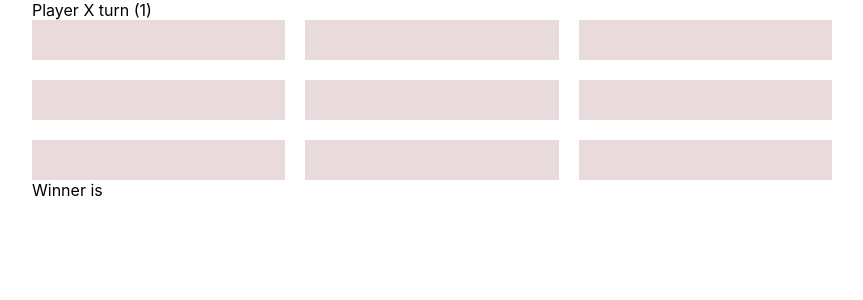
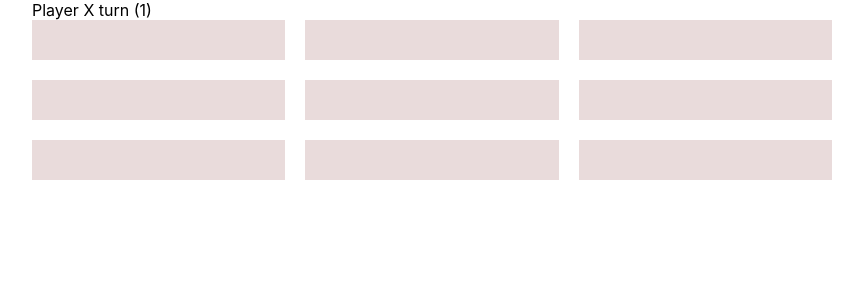
Before and after one commit to Dariuszb94/Tic, a React (Create React App) app: page / in a window 1280 px wide. Shown: the top 300 px of the page, without its empty margins (208-1071 px from the left). Built offline with nearby package versions, Linux system fonts and the light colour scheme.

Commit message:
winner display

```diff
--- a/public/index.html
+++ b/public/index.html
@@ -24,7 +24,7 @@
       work correctly both with client-side routing and a non-root public URL.
       Learn how to configure a non-root public URL by running `npm run build`.
     -->
-    <title>React App</title>
+    <title>Tic Tac Toe</title>
   </head>
   <body>
     <noscript>You need to enable JavaScript to run this app.</noscript>
--- a/src/Components/Grid/Grid.js
+++ b/src/Components/Grid/Grid.js
@@ -67,7 +67,7 @@ function Grid({ player }) {
             );
           })}
       </div>
-      <Winner winner={winner} />
+      {winner && <Winner winner={winner} />}
     </section>
   );
 }
```
